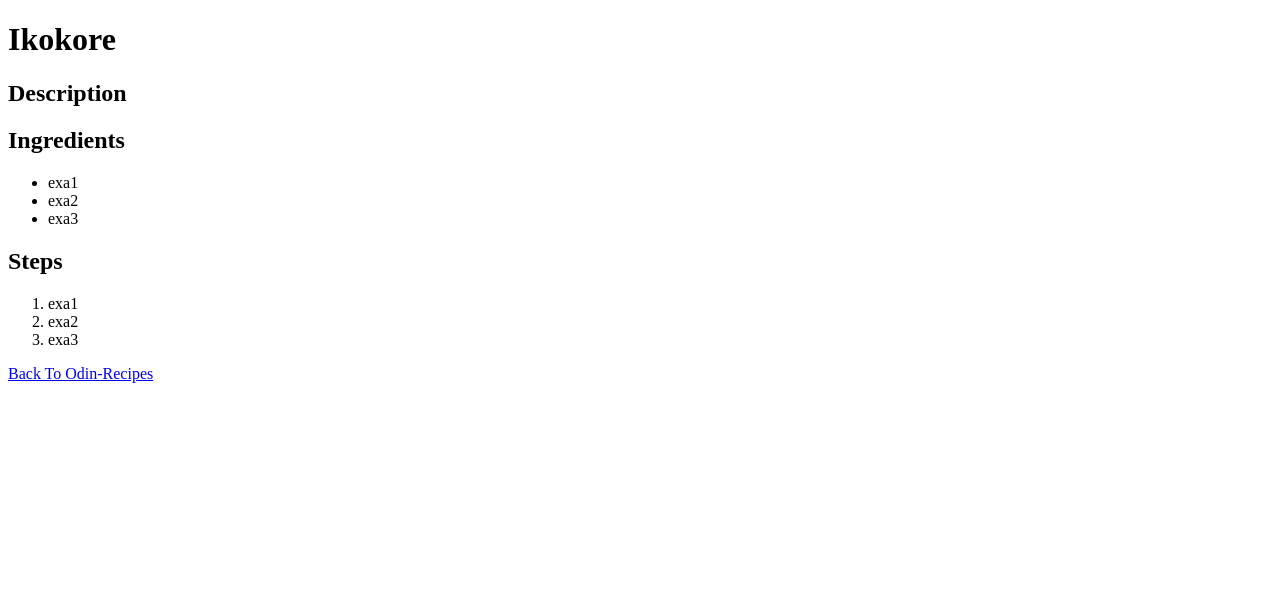
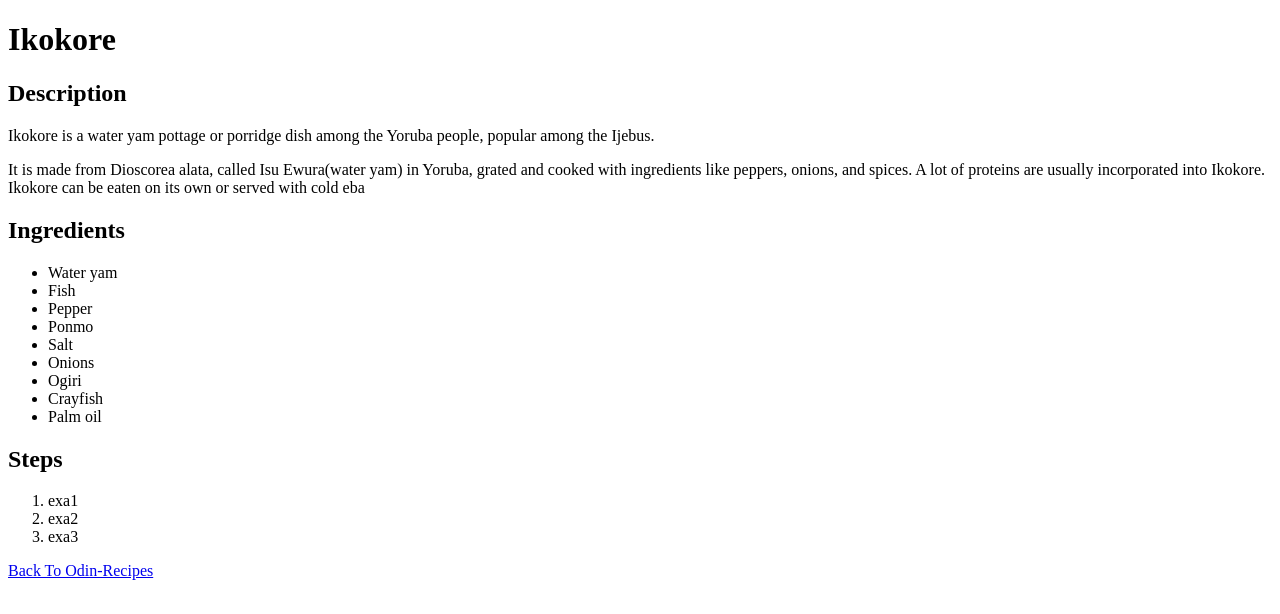
Before and after one commit to seguntj/odin-recipes, a plain HTML site: page recipes/ikokore.html in a window 1280 px wide. Drawn offline with Linux system fonts and the light colour scheme.

Commit message:
The recipes files were modified The descriptions were added to the recipes files. List of ingredients were added to the recipes files.

```diff
--- a/recipes/ikokore.html
+++ b/recipes/ikokore.html
@@ -8,12 +8,20 @@
 <body>
     <h1>Ikokore</h1>
      <p><h2>Description</h2></p>
+<p>Ikokore is a water yam pottage or porridge dish among the Yoruba people, popular among the Ijebus.</p>
+ <p>It is made from Dioscorea alata, called Isu Ewura(water yam) in Yoruba, grated and cooked with ingredients like peppers, onions, and spices. A lot of proteins are usually incorporated into Ikokore. Ikokore can be eaten on its own or served with cold eba</p>
 
-    <p><h2>Ingredients</h2></p>
+<p><h2>Ingredients</h2></p>
          <ul>
-             <li>exa1</li>
-            <li>exa2</li>
-            <li>exa3</li>
+             <li>Water yam</li>
+             <li>Fish</li>
+             <li>Pepper</li>
+             <li>Ponmo</li>
+             <li>Salt</li>
+             <li>Onions</li>
+             <li>Ogiri</li>
+             <li>Crayfish</li>
+             <li>Palm oil</li>
         </ul>
     <p><h2>Steps</h2></p>
         <ol>
```
Also changed, not shown: recipes/ebiripo.html (+7 -3 lines), recipes/ojojo.html (+8 -4 lines).
